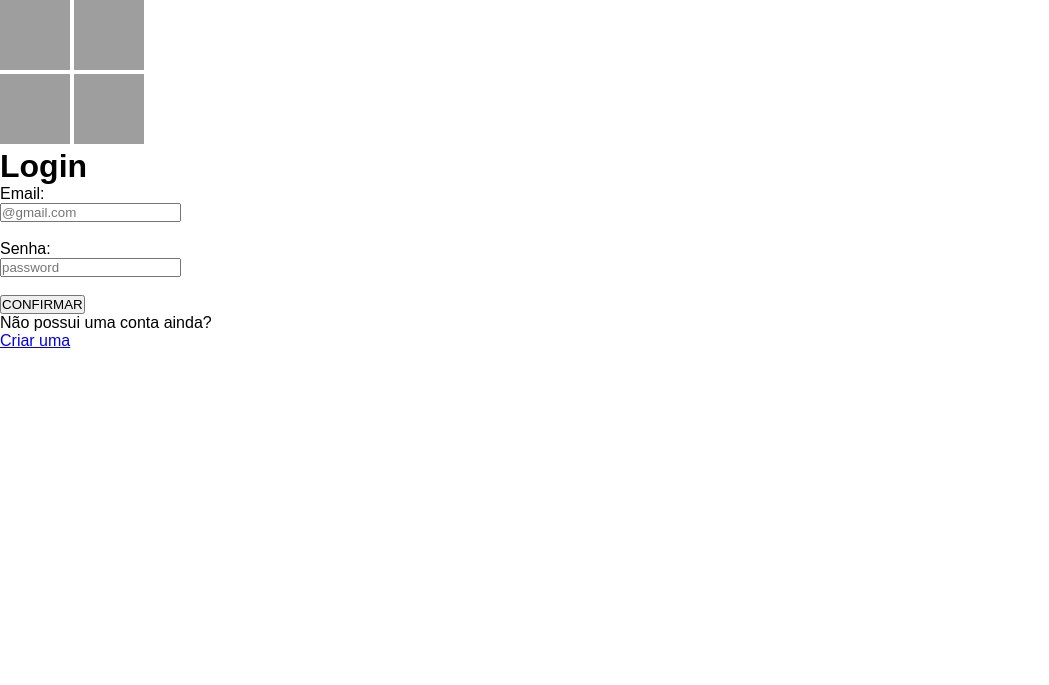
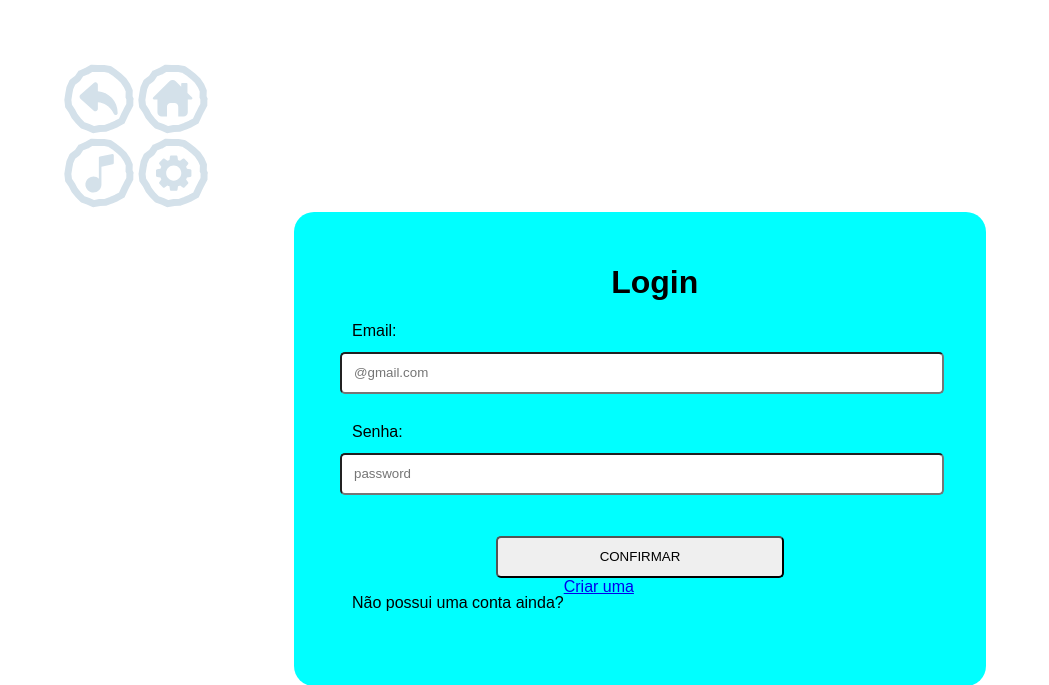
Before and after one commit to VitorScarabelli/Jogo-de-tabuleiro-web, a PHP site: page /login.php in a window 1280 px wide. Shown: the top 685 px of the page, without its empty margins (0-1049 px from the left). Run offline with PHP 8.4, Linux system fonts and the light colour scheme; grey boxes are pictures that could not be loaded.

Commit message:
Update login.php

```diff
--- a/PrjTabuleiro/login/login.php
+++ b/PrjTabuleiro/login/login.php
@@ -3,18 +3,18 @@
 <head>
     <meta charset="UTF-8">
     <meta name="viewport" content="width=device-width, initial-scale=1.0">
-    <link rel="stylesheet" href="./css/style.css">
+    <link rel="stylesheet" href="./css/login.css">
     <title>Login</title>
 </head>
 <body>
     <header>
         <div class="left">
-            <a href="../Index/index.php"><img src="./KitComposiçãoLogin/svg/Botões/Back Button.svg" alt="" width="70px" height="70px"></img></a>
-            <a href="../Index/index.php"><img src="./KitComposiçãoLogin/svg/Botões/Home Button.svg" alt="" width="70px" height="70px"></img></a>
+            <a href="../Index/index.php"><img src="./KitComposiçãoLogin/svg/Botões/BackButton.svg" alt="" width="70px" height="70px"></img></a>
+            <a href="../Index/index.php"><img src="./KitComposiçãoLogin/svg/Botões/HomeButton.svg" alt="" width="70px" height="70px"></img></a>
         </div>
         <div class="right">
-            <a href="#"><img src="./KitComposiçãoLogin/svg/Botões/Music Button.png" alt="" width="70px" height="70px"></img></a>
-            <a href="#"><img src="./KitComposiçãoLogin/svg/Botões/Config Button.png" alt="" width="70px" height="70px"></img></a>
+            <a href="#"><img src="./KitComposiçãoLogin/svg/Botões/MusicButton.svg" alt="" width="70px" height="70px"></img></a>
+            <a href="#"><img src="./KitComposiçãoLogin/svg/Botões/ConfigButton.svg" alt="" width="70px" height="70px"></img></a>
         </div>
     </header>
     <div class="container">
@@ -36,7 +36,7 @@
                 </div>
             </form>
             <div class="links">
-                <p class="textCadastro">Não possui uma conta ainda?</p> <a href="../cadusuario/cadastro.php">Criar uma</a>
+                <p class="textCadastro">Não possui uma conta ainda?</p> <a href="../cadastro/index/index.php">Criar uma</a>
             </div>
         </div>
     </div>
```
